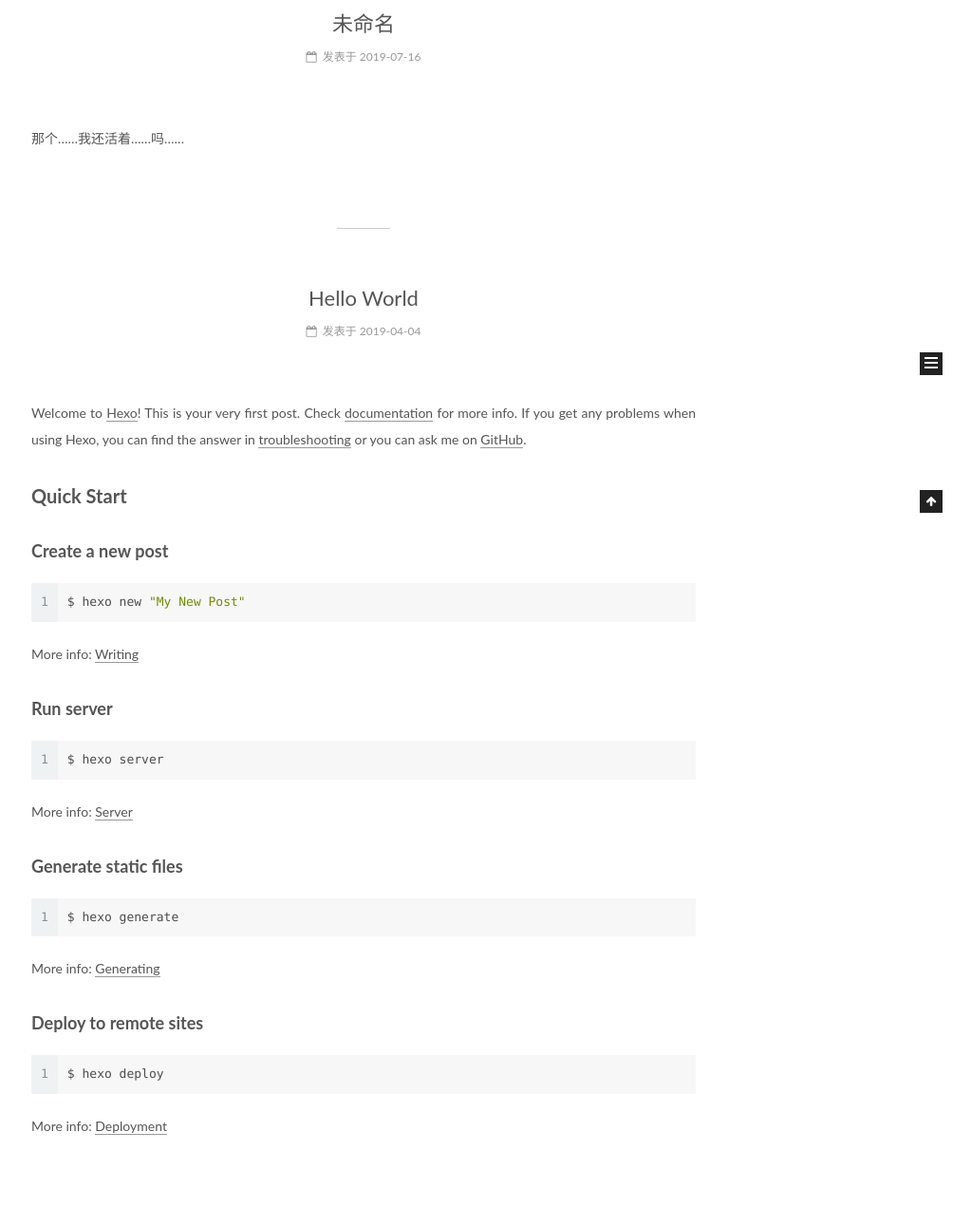
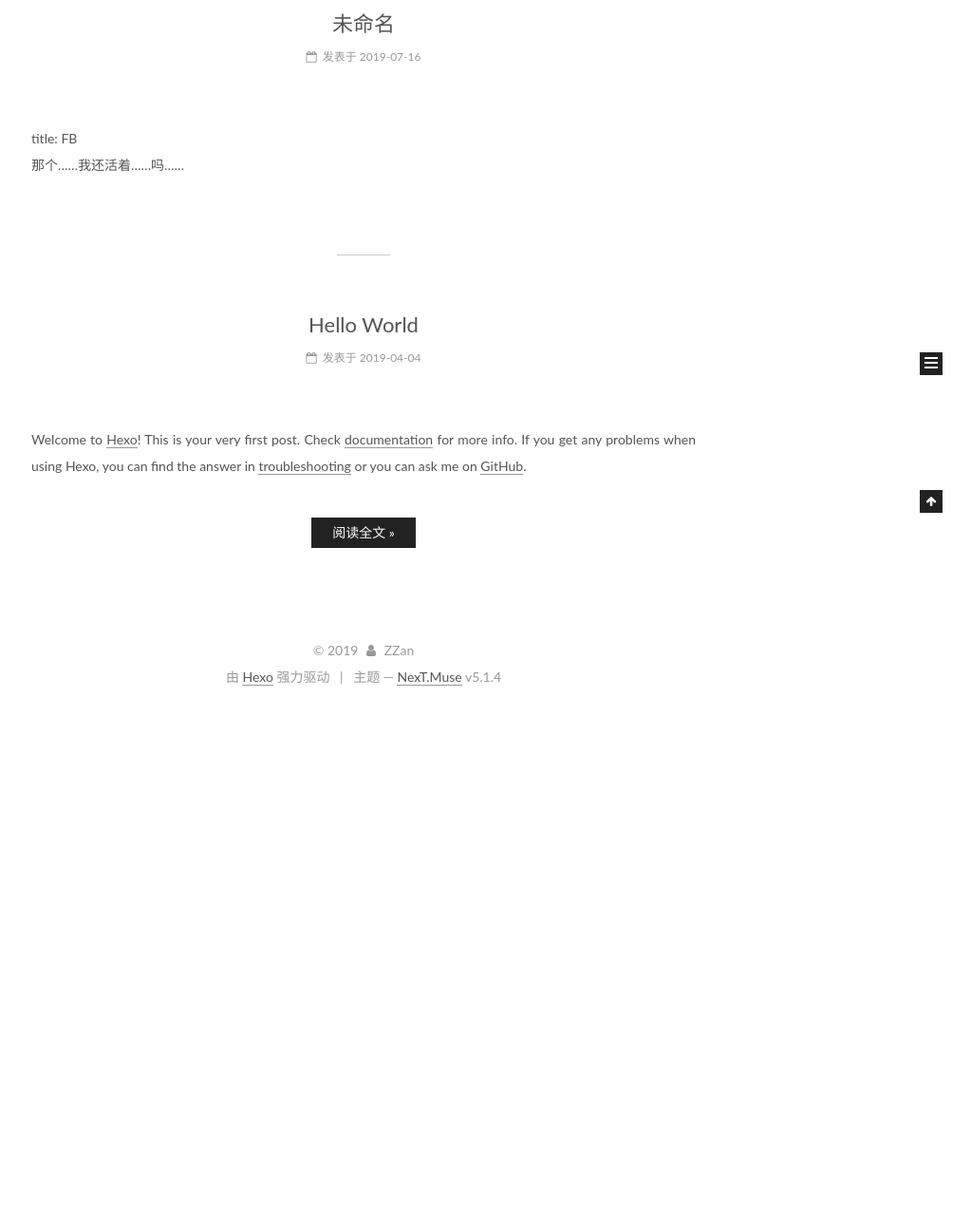
Before and after one commit to Refra1n/Refra1n.github.io, a plain HTML site: page index.html in a window 1280 px wide. Shown: the part 360-1651 px from the top of the page at 95% size, without its empty margins (257-1280 px from the left). After the commit the page ends 1107 px from the top, so only its background shows below. Drawn offline with Linux system fonts and the light colour scheme.

Commit message:
Site updated: 2019-07-16 20:23:59

```diff
--- a/index.html
+++ b/index.html
@@ -304,7 +304,7 @@
 
 
 
-            <p>那个……我还活着……吗……</p>
+            <p>title: FB<br>那个……我还活着……吗……</p>
 
 
 
@@ -423,21 +423,17 @@
 
 
 
-
-            <p>Welcome to <a href="https://hexo.io/" target="_blank" rel="noopener">Hexo</a>! This is your very first post. Check <a href="https://hexo.io/docs/" target="_blank" rel="noopener">documentation</a> for more info. If you get any problems when using Hexo, you can find the answer in <a href="https://hexo.io/docs/troubleshooting.html" target="_blank" rel="noopener">troubleshooting</a> or you can ask me on <a href="https://github.com/hexojs/hexo/issues" target="_blank" rel="noopener">GitHub</a>.</p>
-<h2 id="Quick-Start"><a href="#Quick-Start" class="headerlink" title="Quick Start"></a>Quick Start</h2><h3 id="Create-a-new-post"><a href="#Create-a-new-post" class="headerlink" title="Create a new post"></a>Create a new post</h3><figure class="highlight bash"><table><tr><td class="gutter"><pre><span class="line">1</span><br></pre></td><td class="code"><pre><span class="line">$ hexo new <span class="string">"My New Post"</span></span><br></pre></td></tr></table></figure>
-<p>More info: <a href="https://hexo.io/docs/writing.html" target="_blank" rel="noopener">Writing</a></p>
-<h3 id="Run-server"><a href="#Run-server" class="headerlink" title="Run server"></a>Run server</h3><figure class="highlight bash"><table><tr><td class="gutter"><pre><span class="line">1</span><br></pre></td><td class="code"><pre><span class="line">$ hexo server</span><br></pre></td></tr></table></figure>
-<p>More info: <a href="https://hexo.io/docs/server.html" target="_blank" rel="noopener">Server</a></p>
-<h3 id="Generate-static-files"><a href="#Generate-static-files" class="headerlink" title="Generate static files"></a>Generate static files</h3><figure class="highlight bash"><table><tr><td class="gutter"><pre><span class="line">1</span><br></pre></td><td class="code"><pre><span class="line">$ hexo generate</span><br></pre></td></tr></table></figure>
-<p>More info: <a href="https://hexo.io/docs/generating.html" target="_blank" rel="noopener">Generating</a></p>
-<h3 id="Deploy-to-remote-sites"><a href="#Deploy-to-remote-sites" class="headerlink" title="Deploy to remote sites"></a>Deploy to remote sites</h3><figure class="highlight bash"><table><tr><td class="gutter"><pre><span class="line">1</span><br></pre></td><td class="code"><pre><span class="line">$ hexo deploy</span><br></pre></td></tr></table></figure>
-<p>More info: <a href="https://hexo.io/docs/deployment.html" target="_blank" rel="noopener">Deployment</a></p>
+          <p>Welcome to <a href="https://hexo.io/" target="_blank" rel="noopener">Hexo</a>! This is your very first post. Check <a href="https://hexo.io/docs/" target="_blank" rel="noopener">documentation</a> for more info. If you get any problems when using Hexo, you can find the answer in <a href="https://hexo.io/docs/troubleshooting.html" target="_blank" rel="noopener">troubleshooting</a> or you can ask me on <a href="https://github.com/hexojs/hexo/issues" target="_blank" rel="noopener">GitHub</a>.
+          <!--noindex-->
+          <div class="post-button text-center">
+            <a class="btn" href="/2019/04/04/hello-world/#more" rel="contents">
+              阅读全文 &raquo;
+            </a>
+          </div>
+          <!--/noindex-->
 
 
-
-
-    </div>
+    </p></div>
 
 
 
```
Also changed, not shown: 2019/04/04/hello-world/index.html (+5 -5 lines), 2019/07/16/FB/index.html (+5 -5 lines).
